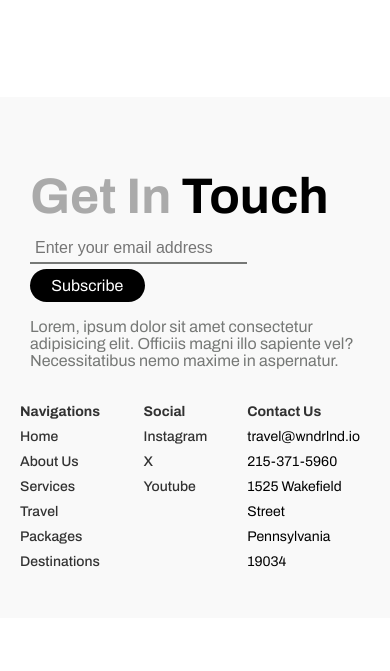
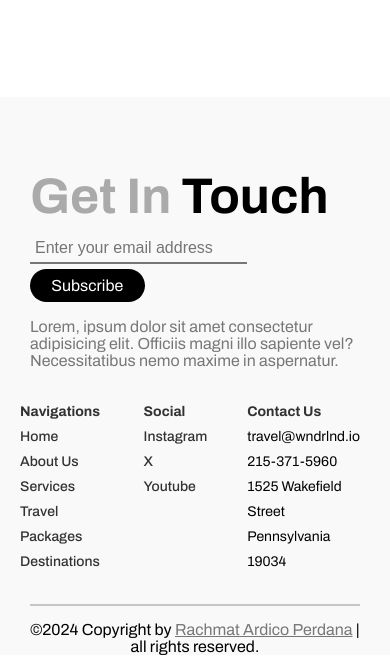
Before and after one commit to rachmatardico/wndrlnd, a plain HTML site: page index.html in a window 390 px wide. Shown: the part 5564-6235 px from the top of the page. Before the commit the page ends 6182 px from the top, so only its background shows below. Drawn offline with Linux system fonts and the light colour scheme.

Commit message:
Add more components to the footer

```diff
--- a/index.html
+++ b/index.html
@@ -227,6 +227,7 @@
       <!-- The end of Destinations -->
 
       <footer>
+        <div class="footer-container">
           <div class="cta-footer">
             <div class="form-footer">
               <h2>Get In <span>Touch</span></h2>
@@ -236,8 +237,9 @@
 
             <div class="footer-title">
               <p>
-              Lorem, ipsum dolor sit amet consectetur adipisicing elit. Officiis
-              magni illo sapiente vel? Necessitatibus nemo maxime in aspernatur.
+                Lorem, ipsum dolor sit amet consectetur adipisicing elit.
+                Officiis magni illo sapiente vel? Necessitatibus nemo maxime in
+                aspernatur.
               </p>
             </div>
           </div>
@@ -273,6 +275,12 @@
               </ul>
             </div>
           </div>
+        </div>
+        <p class="copyright">
+          &copy;2024 Copyright by
+          <a href="https://github.com/rachmatardico">Rachmat Ardico Perdana</a>
+          | all rights reserved.
+        </p>
       </footer>
     </main>
     <script src="script.js"></script>
--- a/style.css
+++ b/style.css
@@ -494,6 +494,10 @@ footer {
     margin-top: 100px;
     background-color: #f9f9f9;
     padding: 30px 50px;
+    padding-bottom: 0;
+}
+
+.footer-container {
     display: flex;
     justify-content: space-between;
 }
@@ -556,6 +560,16 @@ footer {
     text-decoration: none;
     font-weight: 500;
 }
+
+p.copyright {
+    text-align: center;
+    border-top: 2px solid #c6c6c6;
+    padding-top: 15px;
+}
+
+p>a {
+    color: #767876;
+}
 /* The end of Footer styling */
 
 /* Screen breakpoints layout styles */
@@ -597,6 +611,7 @@ footer {
     /* Footer */
     footer {
         padding: 30px 30px;
+        padding-bottom: 0;
     }
 
     .form-footer h2{
@@ -621,6 +636,7 @@ footer {
     /* Footer */
     footer {
         padding: 30px 30px;
+        padding-bottom: 0;
     }
 
     .form-footer h2{
@@ -787,6 +803,10 @@ footer {
     /* Footer */
     footer {
         padding: 30px 30px;
+        padding-bottom: 0;
+    }
+
+    .footer-container {
         display: block;
     }
 
```
Lines whose indentation alone changed are shown as unchanged.
